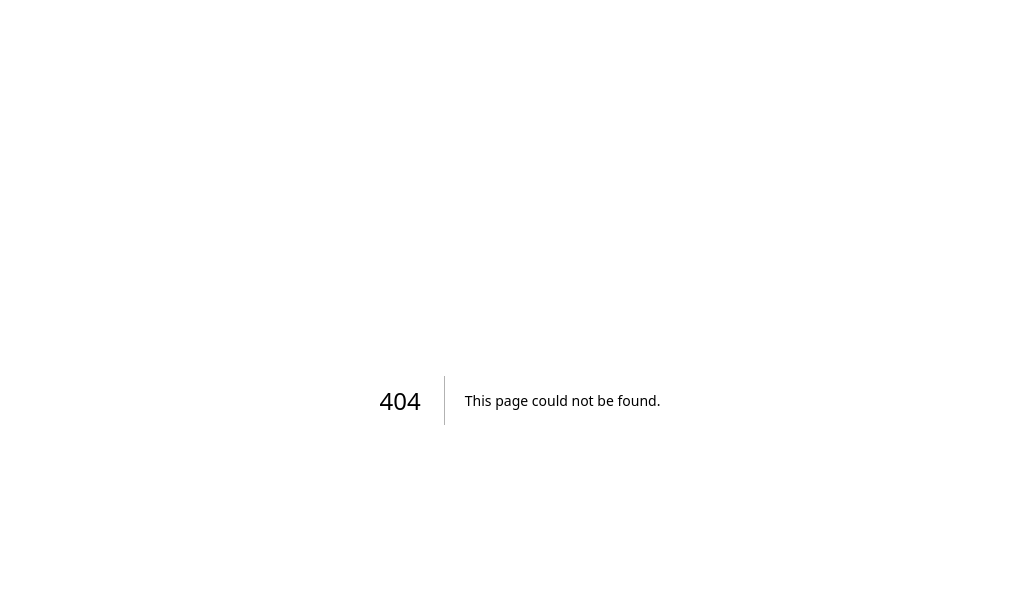
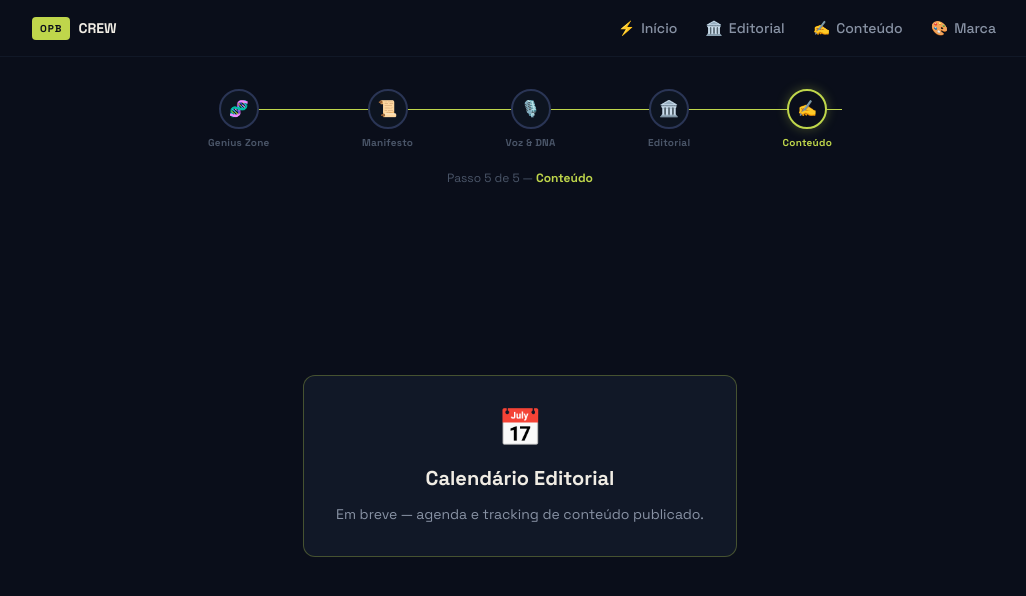
Before and after one commit to trcerveira/OPE_SQUAD, a Next.js app: page /calendario in a window 1280 px wide. Before the commit this address had no page. Shown: the top 596 px of the page, without its empty margins (120-1146 px from the left). Built offline with nearby package versions, Linux system fonts and the light colour scheme; no server answers.

Commit message:
fix(calendario): remover import inexistente CalendarioPlanner

```diff
--- /dev/null
+++ b/app/(dashboard)/calendario/page.tsx
@@ -0,0 +1,19 @@
+import StepProgress from "@/components/layout/StepProgress";
+
+// Calendário — em construção (CalendarioPlanner ainda não implementado)
+export default function CalendarioPage() {
+  return (
+    <main className="min-h-screen bg-[#0A0E1A] pt-8">
+      <StepProgress currentStep={5} />
+      <div className="flex flex-col items-center justify-center min-h-[60vh] px-6">
+        <div className="bg-[#111827] border border-[#BFD64B]/30 rounded-xl p-8 max-w-md text-center">
+          <div className="text-4xl mb-4">📅</div>
+          <h2 className="text-xl font-bold text-[#F0ECE4] mb-3">Calendário Editorial</h2>
+          <p className="text-[#8892a4] text-sm">
+            Em breve — agenda e tracking de conteúdo publicado.
+          </p>
+        </div>
+      </div>
+    </main>
+  );
+}
```
